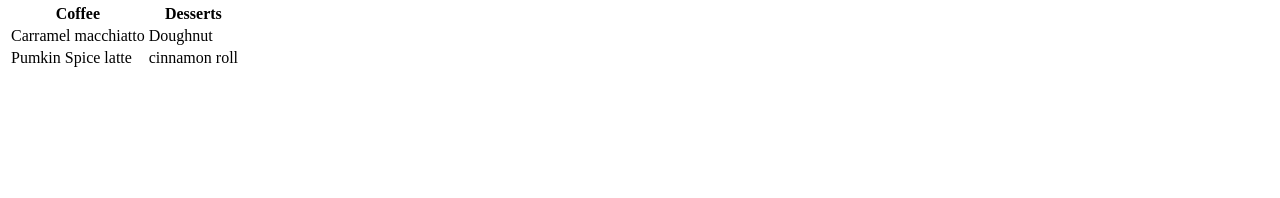
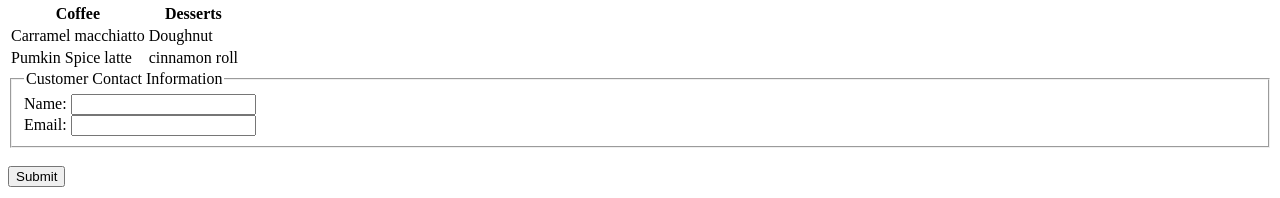
Before and after one commit to Natasha-nj-k/Week-2-2-HTML, a plain HTML site: page index.html in a window 1280 px wide. Shown: the part 599-797 px from the top of the page. Drawn offline with Linux system fonts and the light colour scheme.

Commit message:
added form

```diff
--- a/index.html
+++ b/index.html
@@ -1,15 +1,14 @@
 <!DOCTYPE html>
 <html lang="en">
   <head>
-  <meta charset="UTF-8">
-  <meta name="viewport" content="width=device-width, initial-scale=1.0">
+    <meta charset="UTF-8" />
+    <meta name="viewport" content="width=device-width, initial-scale=1.0" />
     <title>Week-2-2</title>
   </head>
   <body>
-
     <article>
       <h1>Coffee</h1>
-    <P>This is going to contain types of coffee.</P>
+      <p>This is going to contain types of coffee.</p>
     </article>
 
     <article>
@@ -23,7 +22,7 @@
     </aside>
 
     <figure>
-    <img src="https://shorturl.at/uKdMl" alt="Coffee and desserts.">
+      <img src="https://shorturl.at/uKdMl" alt="Coffee and desserts." />
       <figcaption>Seek peak of what we offer.</figcaption>
     </figure>
 
@@ -47,5 +46,17 @@
       </tbody>
     </table>
 
+    <form>
+      <fieldset>
+        <legend> Customer Contact Information</legend>
+        <label for="name">Name:</label>
+        <input type="text" id="name" name="name" required />
+        <br />
+        <label for="email">Email:</label>
+        <input type="email" id="email" name="email" required />
+      </fieldset>
+      <br />
+      <button type="submit">Submit</button>
+    </form>
   </body>
 </html>
```
Lines whose indentation alone changed are shown as unchanged.
